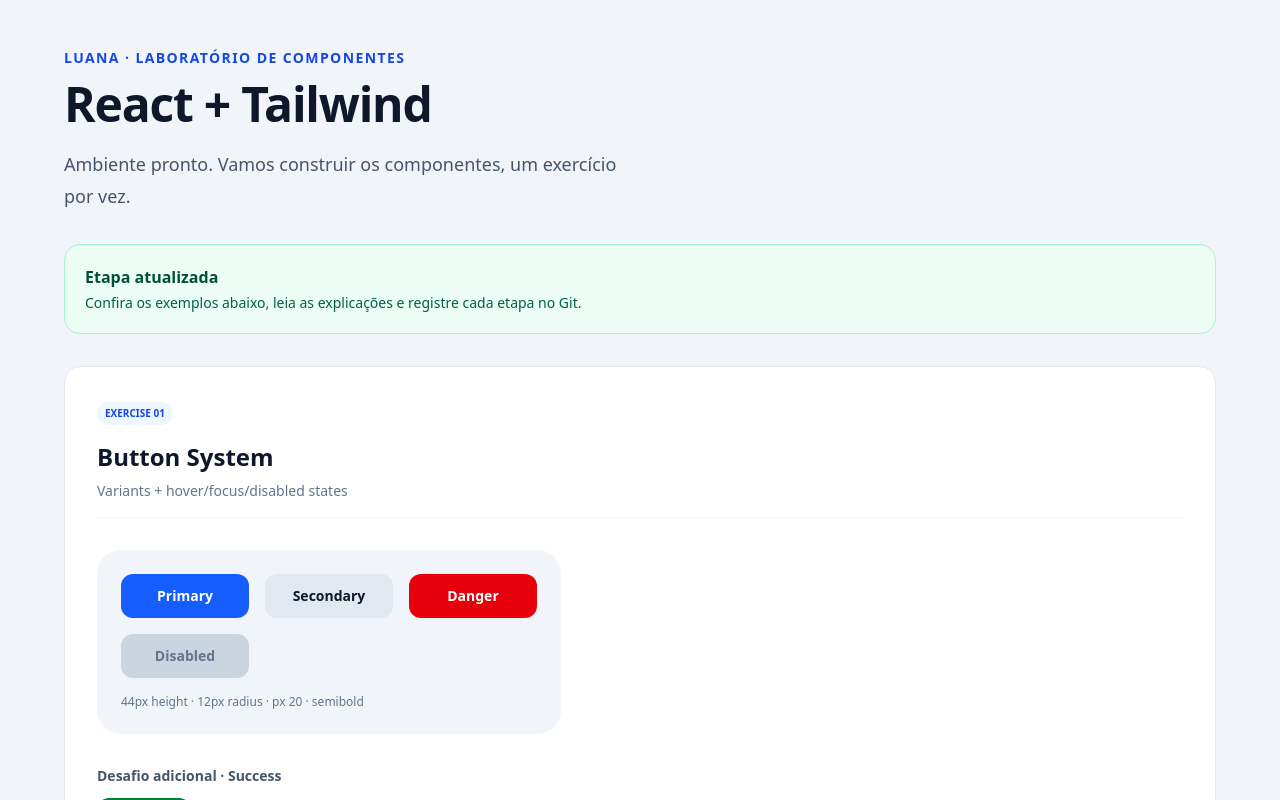
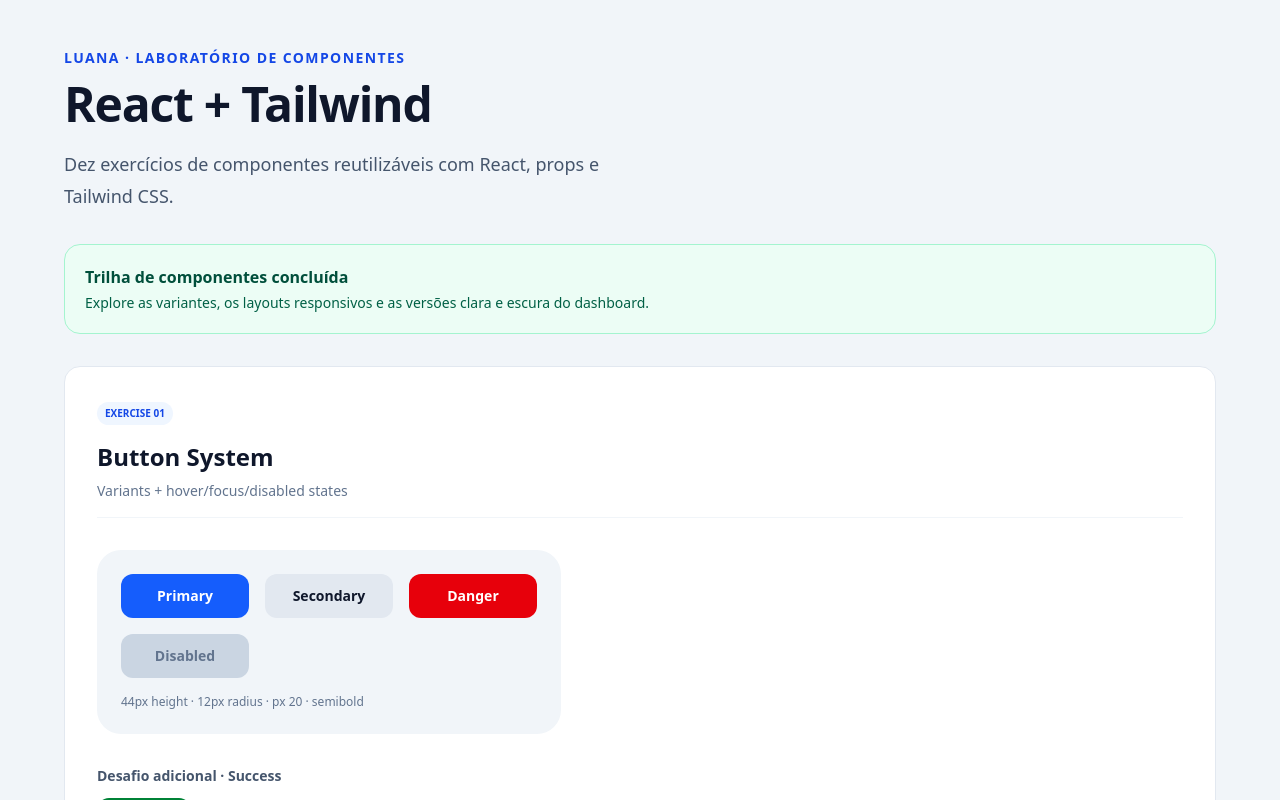
Before and after one commit to miyamiyashiro/trabalho-react-tailwind, a React (Vite) app: page / in a window 1280 px wide. Shown: the top 800 px of the page. Built offline with nearby package versions, Linux system fonts and the light colour scheme.

Commit message:
docs: conclui revisao e inclui guia de estudo React

```diff
--- a/src/App.jsx
+++ b/src/App.jsx
@@ -23,12 +23,12 @@
       <div className="mx-auto max-w-6xl">
         <p className="text-sm font-bold uppercase tracking-widest text-blue-700">Luana · Laboratório de componentes</p>
         <h1 className="mt-3 text-4xl font-black tracking-tight sm:text-5xl">React + Tailwind</h1>
-        <p className="mt-5 max-w-xl text-lg leading-8 text-slate-600">Ambiente pronto. Vamos construir os componentes, um exercício por vez.</p>
+        <p className="mt-5 max-w-xl text-lg leading-8 text-slate-600">Dez exercícios de componentes reutilizáveis com React, props e Tailwind CSS.</p>
         <section className="mt-8 rounded-2xl border border-emerald-200 bg-emerald-50 p-5" aria-label="Status do projeto">
-          <p className="font-bold text-emerald-900">Etapa atualizada</p>
-          <p className="mt-1 text-sm text-emerald-800">Confira os exemplos abaixo, leia as explicações e registre cada etapa no Git.</p>
+          <p className="font-bold text-emerald-900">Trilha de componentes concluída</p>
+          <p className="mt-1 text-sm text-emerald-800">Explore as variantes, os layouts responsivos e as versões clara e escura do dashboard.</p>
         </section>
-        <section aria-labelledby="button-title" className="mt-8 rounded-2xl border border-slate-200 bg-white p-6 sm:p-8">
+        <section id="exercicio-01" aria-labelledby="button-title" className="mt-8 rounded-2xl border border-slate-200 bg-white p-6 sm:p-8">
           <span className="inline-block rounded-full bg-blue-50 px-2 py-1 text-[10px] font-bold uppercase text-blue-700">Exercise 01</span>
           <h2 id="button-title" className="mt-4 text-2xl font-bold">Button System</h2>
           <p className="mt-2 text-sm text-slate-500">Variants + hover/focus/disabled states</p>
@@ -124,7 +124,7 @@
           {exercises.map((exercise, index) => (
             <li key={exercise} className="flex flex-wrap items-center justify-between gap-3 p-4">
               <span className="font-semibold"><span className="mr-3 text-slate-400">{String(index + 1).padStart(2, '0')}</span>{exercise}</span>
-              <span className="rounded-full bg-slate-100 px-3 py-1 text-xs font-medium text-slate-600">{index < 10 ? 'Implementado' : 'A fazer'}</span>
+              <span className="rounded-full bg-slate-100 px-3 py-1 text-xs font-medium text-slate-600">Implementado</span>
             </li>
           ))}
         </ol>
```
Also changed, not shown: tailwind-play/README.md, 2 other files (tests, documents, lock files or other folders).
